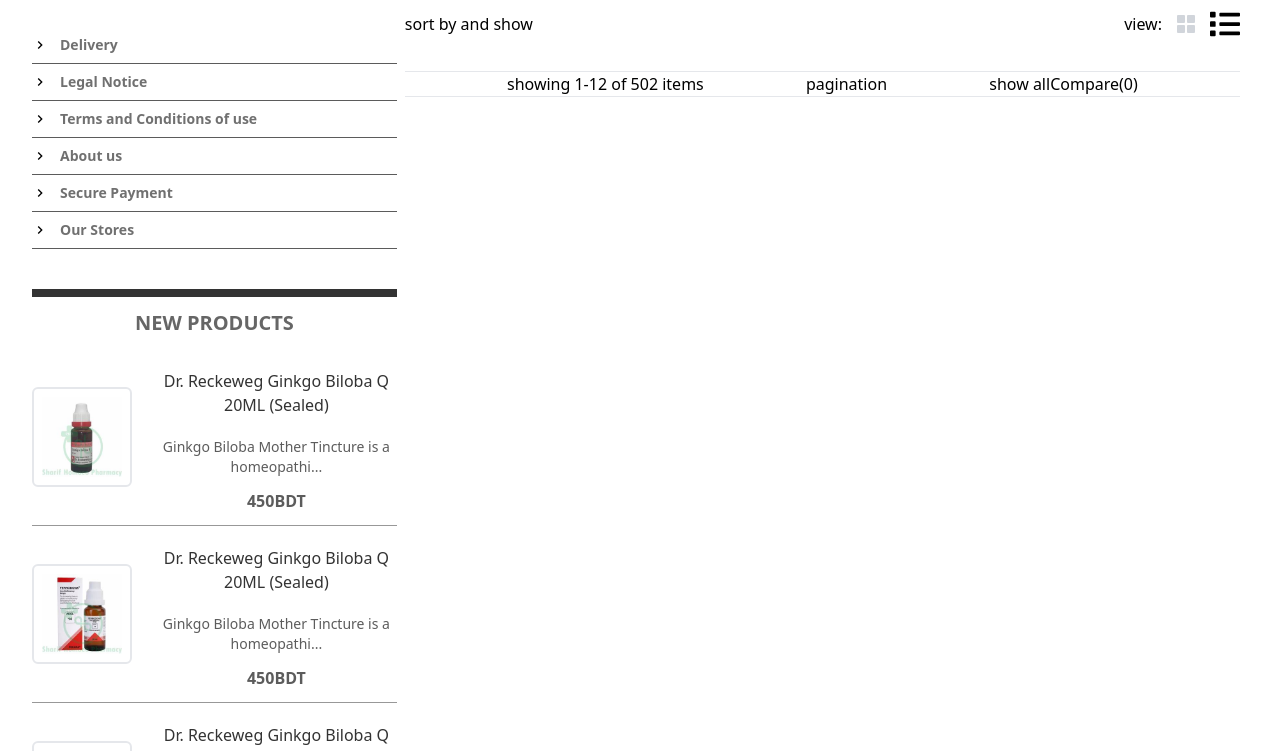
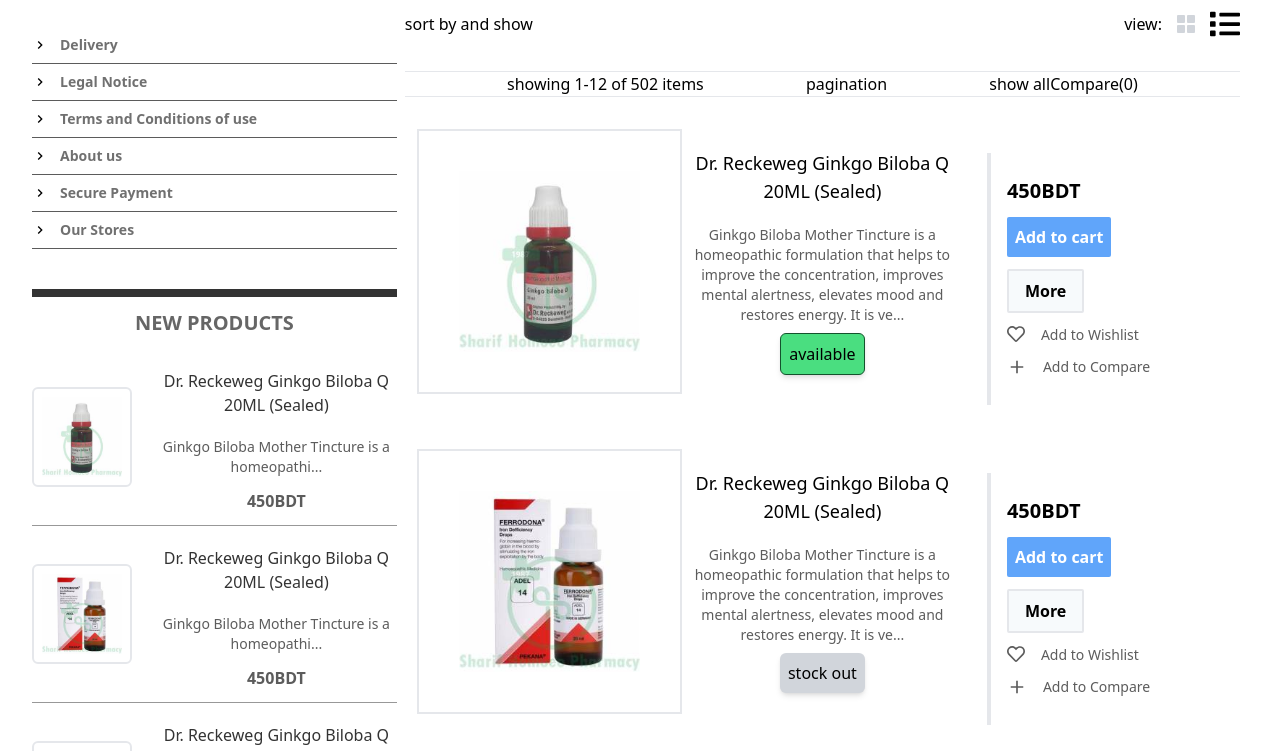
Before and after one commit to alaminwbsoft/sharifhomeopharmacy-react, a React (Vite) app: page /medicineCategory in a window 1280 px wide. Shown: the part 580-1331 px from the top of the page. Built offline with nearby package versions, Linux system fonts and the light colour scheme.

Commit message:
made card

```diff
--- a/src/Components/ProductCards/GridviewCard.jsx
+++ b/src/Components/ProductCards/GridviewCard.jsx
@@ -1,7 +1,44 @@
-import React from "react";
+import React, { useState } from "react";
 
 function GridviewCard({ product }) {
-  return <div>grid: {product.name}</div>;
+  const { description, status } = product;
+  const [cardHover, setCardHover] = useState(false);
+
+  return (
+    <div>
+      <div
+        className="p-4 shadow-lg border"
+        onMouseEnter={() => setCardHover(true)}
+        onMouseLeave={() => setCardHover(false)}
+      >
+        <div className="relative z-30">
+          <img
+            src={product.image}
+            alt="Image not available"
+            className="w-[300px] p-10 border-2"
+          />
+          <div className="bg-primary/80 bg-transparent text-white py-2 text-lg">
+            {product.price}
+          </div>
+        </div>
+        <div>
+          <p className="text-lg text-primary my-5">{product.name}</p>
+          <p className="text-primary text-xl my-2 font-semibold">
+            {product.price}
+          </p>
+          <button
+            className={`p-2 rounded-md shadow-md  ${
+              status === "available"
+                ? "bg-green-400 border border-green-900 hover:bg-green-500"
+                : "bg-gray-300 disabled"
+            }`}
+          >
+            {product.status}
+          </button>
+        </div>
+      </div>
+    </div>
+  );
 }
 
 export default GridviewCard;
--- a/src/Components/ProductCards/ListViewCard.jsx
+++ b/src/Components/ProductCards/ListViewCard.jsx
@@ -1,9 +1,70 @@
 import React from "react";
+import { FaRegHeart } from "react-icons/fa";
+import { IoMdAdd } from "react-icons/io";
 
 function ListViewCard({ product }) {
+  // {
+  //     id: 1,
+  //     name: "Dr. Reckeweg Ginkgo Biloba Q 20ML (Sealed)",
+  //     image: "/src/assets/p1.jpg",
+  //     reference: "Dr.Ginkgo.B",
+  //     condition: "New product",
+  //     description:
+  //       "Ginkgo Biloba Mother Tincture is a homeopathic formulation that helps to improve the concentration, improves mental alertness, elevates mood and restores energy. It is very effective for improving symptoms of anxiety, cognitive function, dementia, and diabetic retinopathy.",
+  //     KeyIngredients: "Ginkgo Biloba (leaves)",
+  //     status: "available",
+  //     price: "450BDT",
+  //   }
+
+  const { description, status } = product;
   return (
-    <div>
-      <div className="grid grid-cols-3"></div>
+    <div className="m-5">
+      <div className="grid grid-cols-3 gap-2">
+        <div>
+          <img
+            src={product.image}
+            alt="Image not available"
+            className="w-[300px] p-10 border-2"
+          />
+        </div>
+        <div>
+          <p className="text-lg text-primary my-5">{product.name}</p>
+          <p className="text-sm text-secondary/80 my-2">
+            {description.length > 200
+              ? `${description.slice(0, 170)}...`
+              : description}
+          </p>
+          <button
+            className={`p-2 rounded-md shadow-md  ${
+              status === "available"
+                ? "bg-green-400 border border-green-900 hover:bg-green-500"
+                : "bg-gray-300 disabled"
+            }`}
+          >
+            {product.status}
+          </button>
+        </div>
+        <div className="m-6 border-s-4 p-4 text-start">
+          <p className="text-primary text-xl my-2 text-start font-semibold">
+            {product.price}
+          </p>
+          <button className="my-3 p-2 bg-blue-400 hover:bg-blue-500 block rounded-sm text-white font-semibold">
+            Add to cart
+          </button>
+          <button className="my-3 py-2 px-4 bg-customGray-100 border-2 hover:bg-customGray-300 block rounded-sm text-black font-semibold">
+            More
+          </button>
+
+          <p className="text-secondary/80 text-sm my-3 flex gap-4 cursor-pointer hover:text-primary">
+            <FaRegHeart className="text-lg" />
+            Add to Wishlist
+          </p>
+          <p className="text-secondary/80 text-sm my-3 flex gap-4 cursor-pointer hover:text-primary">
+            <IoMdAdd className="text-xl" />
+            Add to Compare
+          </p>
+        </div>
+      </div>
     </div>
   );
 }
--- a/src/LayOut/MedicineCategoryLayout/MedicineCategoryLayout.jsx
+++ b/src/LayOut/MedicineCategoryLayout/MedicineCategoryLayout.jsx
@@ -38,7 +38,7 @@
       description:
         "Ginkgo Biloba Mother Tincture is a homeopathic formulation that helps to improve the concentration, improves mental alertness, elevates mood and restores energy. It is very effective for improving symptoms of anxiety, cognitive function, dementia, and diabetic retinopathy.",
       KeyIngredients: "Ginkgo Biloba (leaves)",
-      status: "available",
+      status: "stock out",
       price: "450BDT",
     },
     {
@@ -601,20 +601,19 @@
         {/* ----------------------------------------------------------------------------------- main card contents here --------------------- */}
 
         <div>
-          {gridView
-            ? dummyProducts.map((product, index) => (
-                <div
-                  key={index}
-                  className="grid grid-cols-1 lg:grid-cols-3 gap-4"
-                >
-                  <GridviewCard product={product}></GridviewCard>
-                </div>
-              ))
-            : dummyProducts.map((product, index) => (
-                <div key={index}>
-                  <ListViewCard product={product}></ListViewCard>
-                </div>
+          {gridView ? (
+            <div className="grid grid-cols-1 lg:grid-cols-3 gap-4">
+              {dummyProducts.map((product, index) => (
+                <GridviewCard key={index} product={product}></GridviewCard>
               ))}
+            </div>
+          ) : (
+            dummyProducts.map((product, index) => (
+              <div key={index}>
+                <ListViewCard product={product}></ListViewCard>
+              </div>
+            ))
+          )}
         </div>
 
         <div>{}</div>
```
